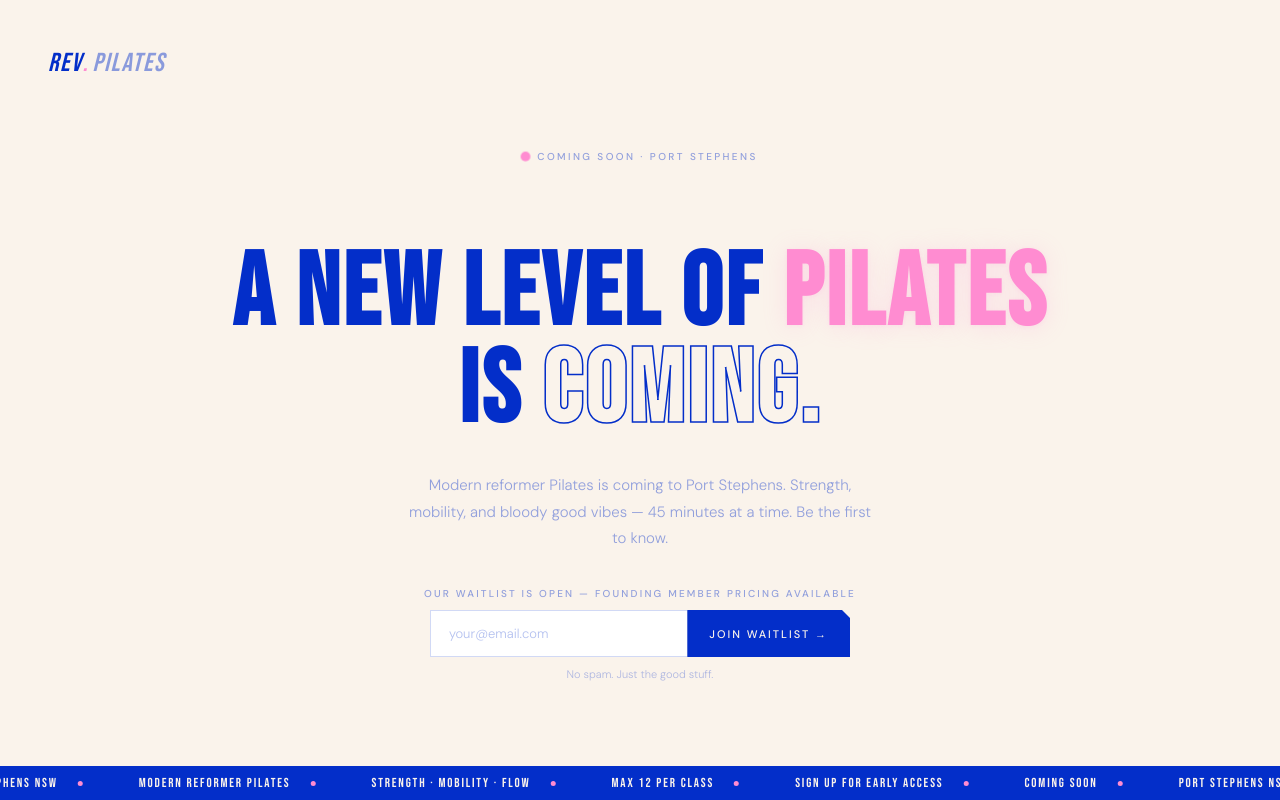
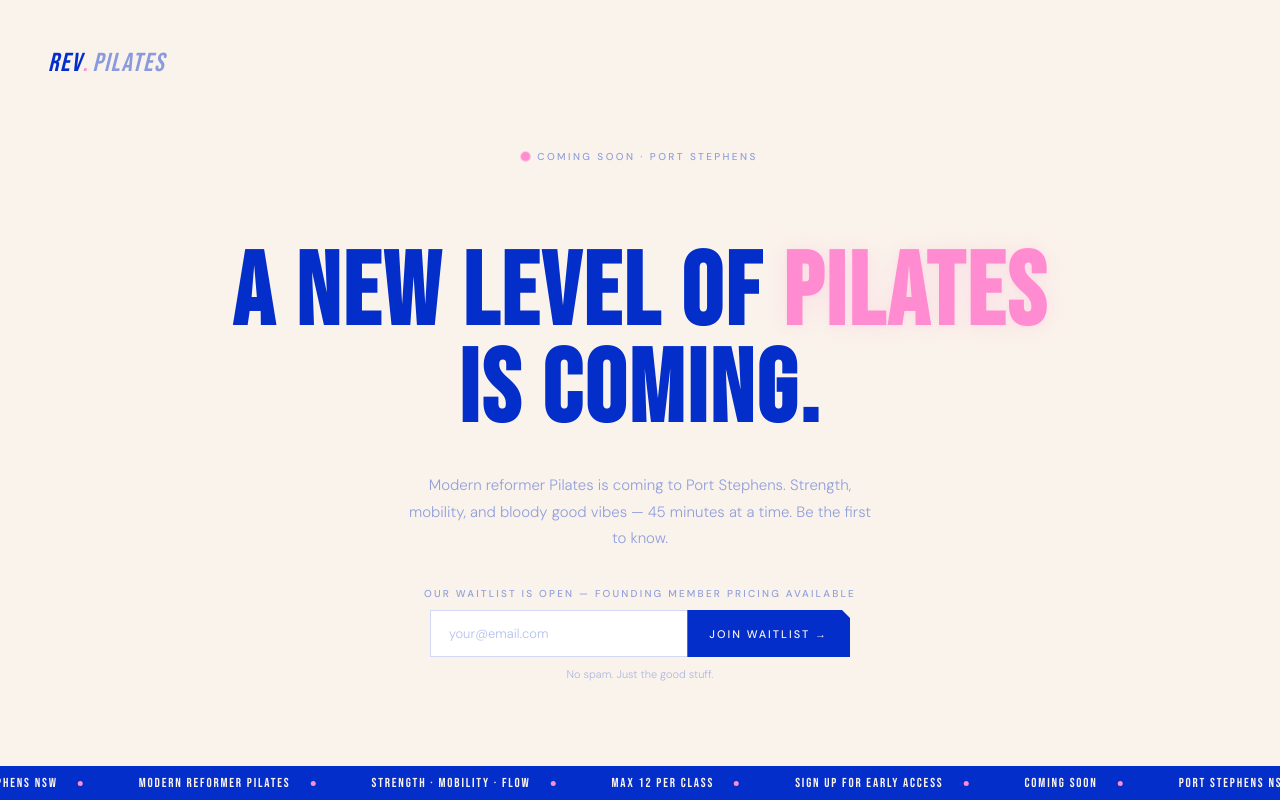
Before and after one commit to thecsschef/rev-landing, a plain HTML site: page Index.html in a window 1280 px wide. Drawn offline with Linux system fonts and the light colour scheme.

Commit message:
remove outline class from COMING

```diff
--- a/Index.html
+++ b/Index.html
@@ -151,8 +151,8 @@
     }
 
     .headline .outline {
-      color: transparent;
-      -webkit-text-stroke: 1.5px #032EC9;
+      color: var(--blue);
+      -webkit-text-stroke: 0;
       text-shadow: none;
     }
 
@@ -507,7 +507,7 @@
 
         <h1 class="headline">
           A NEW LEVEL OF <span class="pink">PILATES</span><br>
-          IS <span class="outline">COMING.</span>
+          IS COMING.
         </h1>
 
         <p class="sub">
```
Also changed, not shown: index.html (+3 -3 lines).
